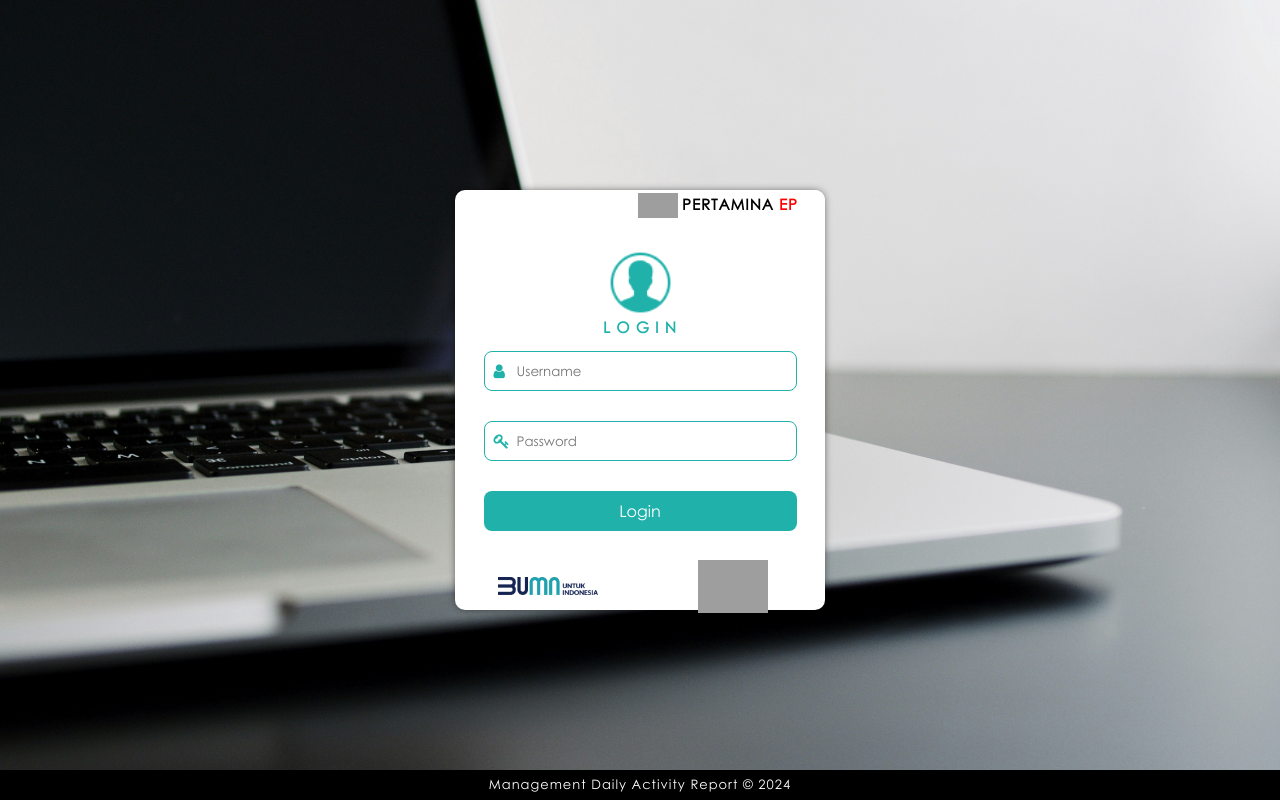
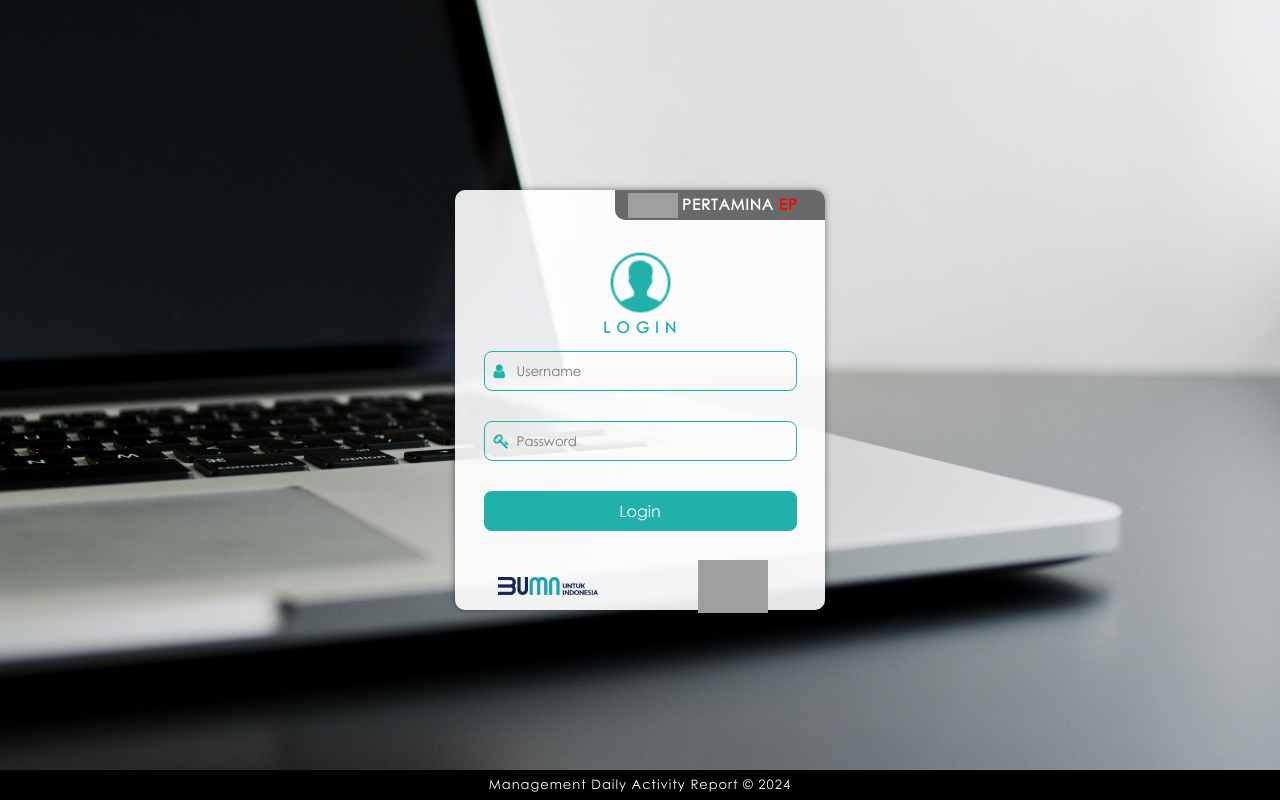
Before and after one commit to dianbny/myActivity, a PHP site: page /pages/_login.php in a window 1280 px wide. Run offline with PHP 8.4, Linux system fonts and the light colour scheme; some libraries are stand-ins or nearby versions; grey boxes are pictures that could not be loaded.

Commit message:
Mengubah Tampilan Container Menjadi Transparan

```diff
--- a/assets/css/_style_login.css
+++ b/assets/css/_style_login.css
@@ -24,18 +24,18 @@ body{
     width:370px;
     height: 420px;
     border-radius: 10px;
-    background-color: rgba(255, 255, 255, 1);
+    background-color: rgba(255, 255, 255, 0.9);
     -webkit-box-shadow: 0px 0px 9px -2px rgba(0,0,0,0.75);
     -moz-box-shadow: 0px 0px 9px -2px rgba(0,0,0,0.75);
     box-shadow: 0px 0px 9px -2px rgba(0,0,0,0.75);
     position: relative;
 }
 .container .top{
-    background-color: white;
+    background-color: dimgray;
     width: 210px;
     height: 30px;
     border-top-right-radius: 10px;
-    border-bottom-left-radius: 30px;
+    border-bottom-left-radius: 10px;
     position: absolute;
     top: 0;
     right: 0;
@@ -49,7 +49,7 @@ body{
     justify-content: end
 }
 .container .top .icon img{
-    width: 40px;
+    width: 50px;
     height: 25px;
 
 }
@@ -60,6 +60,8 @@ body{
     font-weight: bold;
     padding-left: 4px;
     padding-top:5px;
+    color:#FFFFFF;
+    letter-spacing: 1px;
 }
 .container .icon-form{
     width: 100%;
```
